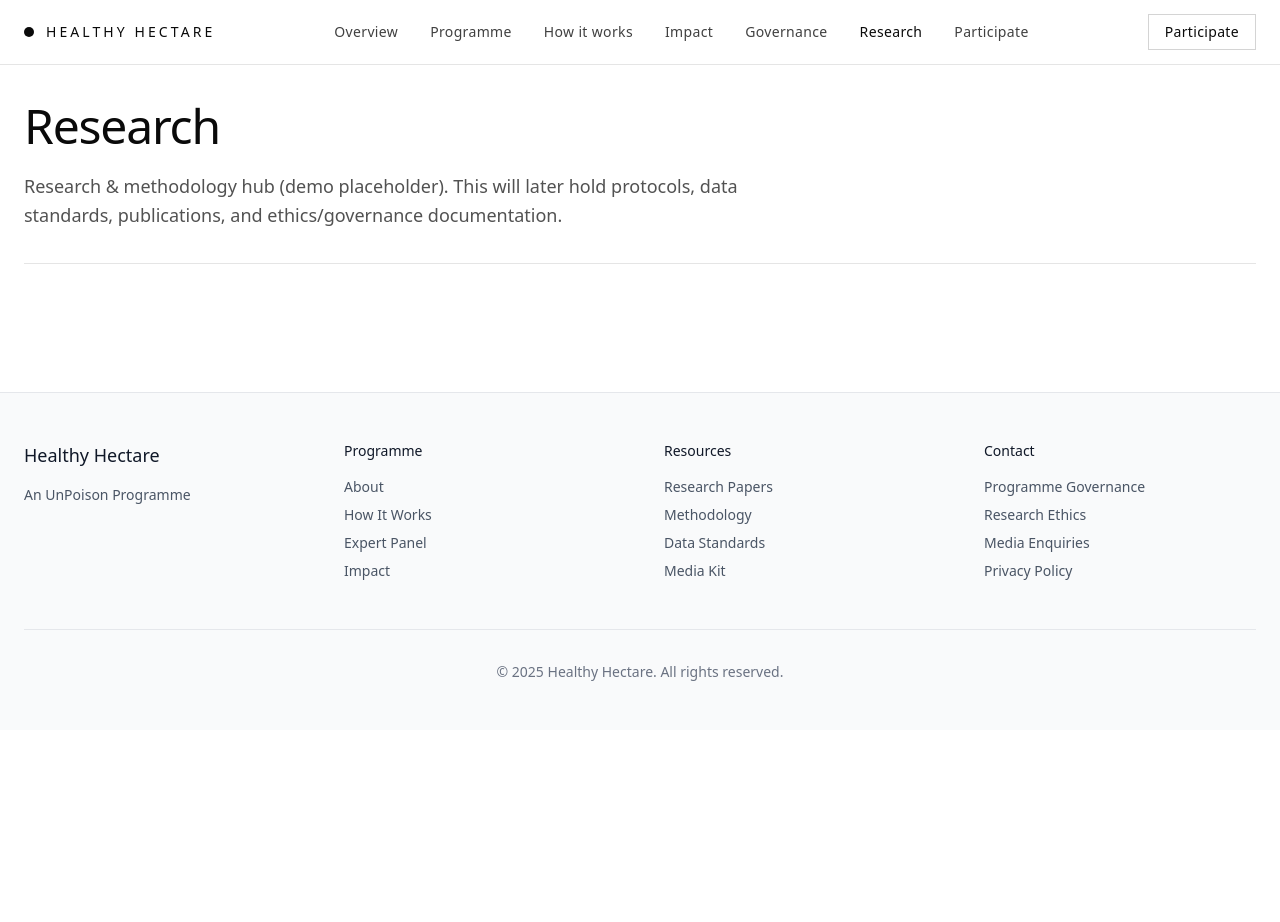
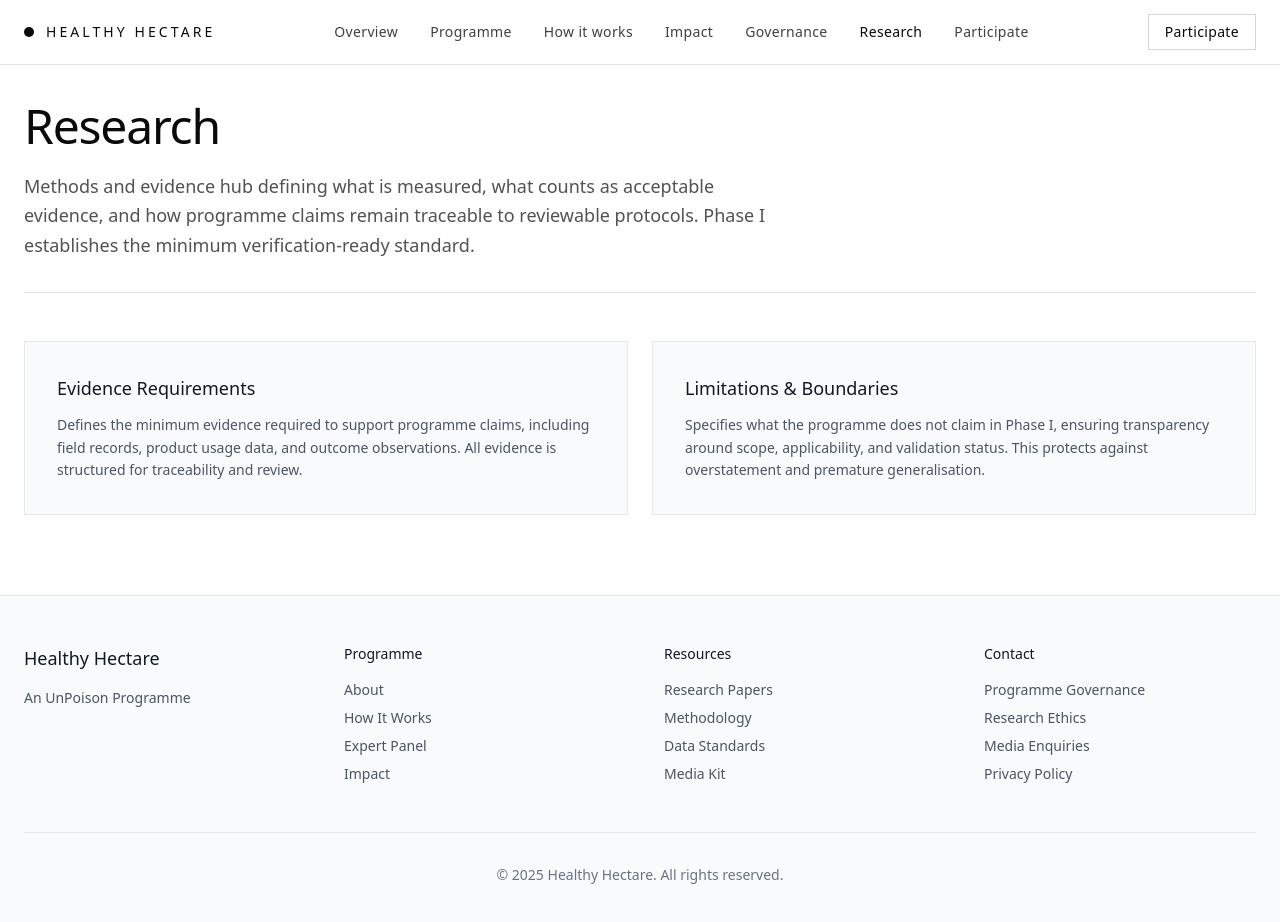
Before and after one commit to Krimchanski/healthy-hectare-demo, a React (Vite) app: page /research in a window 1280 px wide. Shown: the top 922 px of the page. Before the commit the page ends 800 px from the top, so only its background shows below. Built offline with nearby package versions, Linux system fonts and the light colour scheme.

Commit message:
B8: convert Research page from placeholder to Phase I methods and evidence hub

```diff
--- a/src/pages/Research.jsx
+++ b/src/pages/Research.jsx
@@ -5,10 +5,32 @@ export default function Research() {
     return (
         <PageShell
             title="Research"
-            subtitle="Research & methodology hub (demo placeholder). This will later hold protocols, data standards, publications, and ethics/governance documentation."
+            subtitle="Methods and evidence hub defining what is measured, what counts as acceptable evidence, and how programme claims remain traceable to reviewable protocols. Phase I establishes the minimum verification-ready standard."
             maxWidthClass="max-w-7xl"
         >
-            {/* Page content goes here. For now, the header carries the placeholder copy. */}
+            <div className="grid md:grid-cols-2 gap-6">
+                <div className="bg-gray-50 p-8 border border-gray-200">
+                    <h4 className="text-lg font-medium text-gray-900 mb-3">
+                        Evidence Requirements
+                    </h4>
+                    <p className="text-sm text-gray-600 leading-relaxed">
+                        Defines the minimum evidence required to support programme claims,
+                        including field records, product usage data, and outcome observations.
+                        All evidence is structured for traceability and review.
+                    </p>
+                </div>
+
+                <div className="bg-gray-50 p-8 border border-gray-200">
+                    <h4 className="text-lg font-medium text-gray-900 mb-3">
+                        Limitations & Boundaries
+                    </h4>
+                    <p className="text-sm text-gray-600 leading-relaxed">
+                        Specifies what the programme does not claim in Phase I, ensuring
+                        transparency around scope, applicability, and validation status.
+                        This protects against overstatement and premature generalisation.
+                    </p>
+                </div>
+            </div>
         </PageShell>
     );
 }
```
